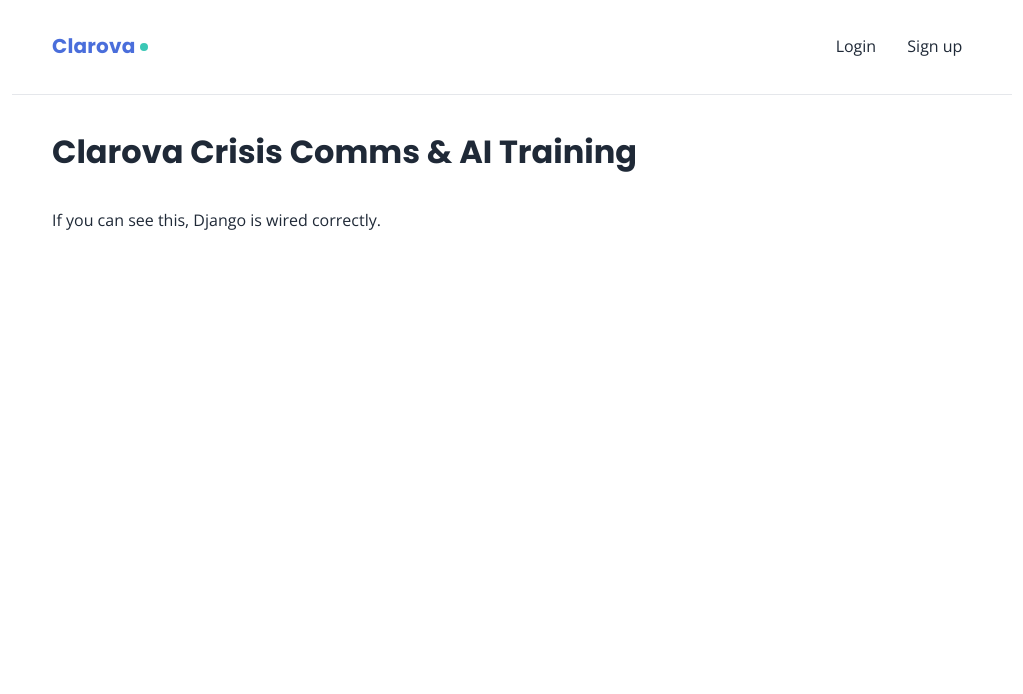
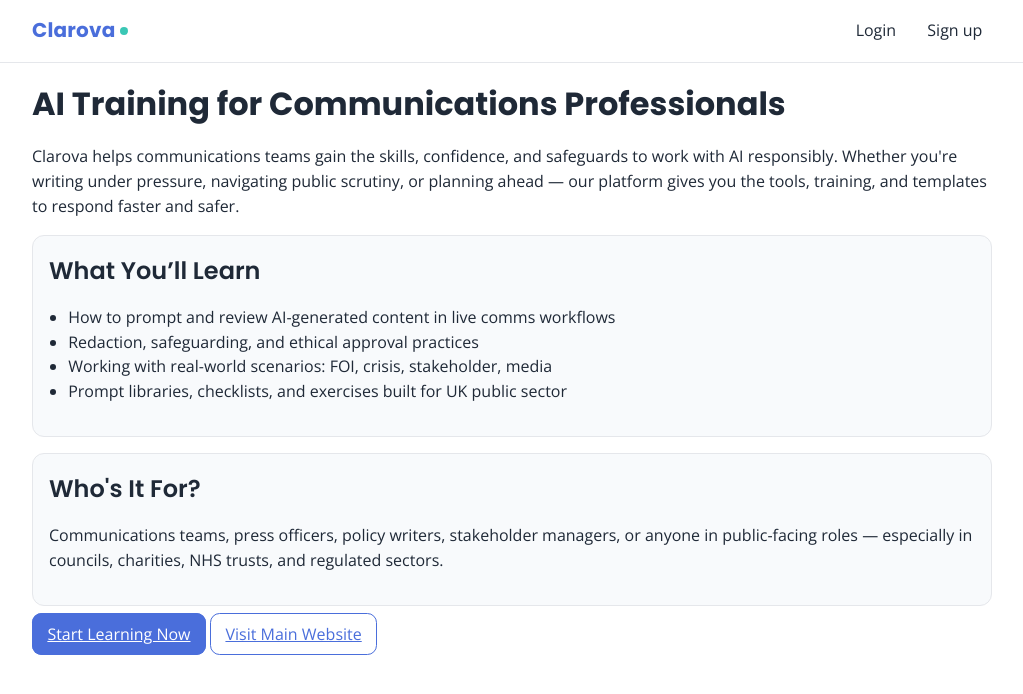
Before and after one commit to HelenLloydJeng/clarova-mvp, a Django app: page / in a window 1280 px wide. Shown: the top 694 px of the page, without its empty margins (128-1151 px from the left). Run offline with Django 3.2, Linux system fonts and the light colour scheme.

Commit message:
Update home page content

```diff
--- a/templates/core/home.html
+++ b/templates/core/home.html
@@ -1,18 +1,32 @@
-<!doctype html>
-<html lang="en">
-  <head>
-    <meta charset="utf-8">
-    <title>Clarova</title>
-    <meta name="viewport" content="width=device-width, initial-scale=1">
-  </head>
-  <body>
-    <main>
-      {% extends "base.html" %}
+{% extends "base.html" %}
+
 {% block content %}
-      <h1>Clarova Crisis Comms & AI Training</h1>
-      <p>If you can see this, Django is wired correctly.</p>
+<section class="container">
+  <h1>AI Training for Communications Professionals</h1>
+  <p class="mb-3">
+    Clarova helps communications teams gain the skills, confidence, and safeguards to work with AI responsibly. Whether you're writing under pressure, navigating public scrutiny, or planning ahead — our platform gives you the tools, training, and templates to respond faster and safer.
+  </p>
+
+  <div class="card mb-3">
+    <h2>What You’ll Learn</h2>
+    <ul>
+      <li>How to prompt and review AI-generated content in live comms workflows</li>
+      <li>Redaction, safeguarding, and ethical approval practices</li>
+      <li>Working with real-world scenarios: FOI, crisis, stakeholder, media</li>
+      <li>Prompt libraries, checklists, and exercises built for UK public sector</li>
+    </ul>
+  </div>
+
+  <div class="card mb-3">
+    <h2>Who's It For?</h2>
+    <p>
+      Communications teams, press officers, policy writers, stakeholder managers, or anyone in public-facing roles — especially in councils, charities, NHS trusts, and regulated sectors.
+    </p>
+  </div>
+
+  <div class="mt-3">
+    <a href="{% url 'account_signup' %}" class="btn btn-primary">Start Learning Now</a>
+    <a href="https://clarova.co.uk" class="btn ml-2">Visit Main Website</a>
+  </div>
+</section>
 {% endblock %}
-      <nav><a href="/">Home</a></nav>
-    </main>
-  </body>
-</html>
```
